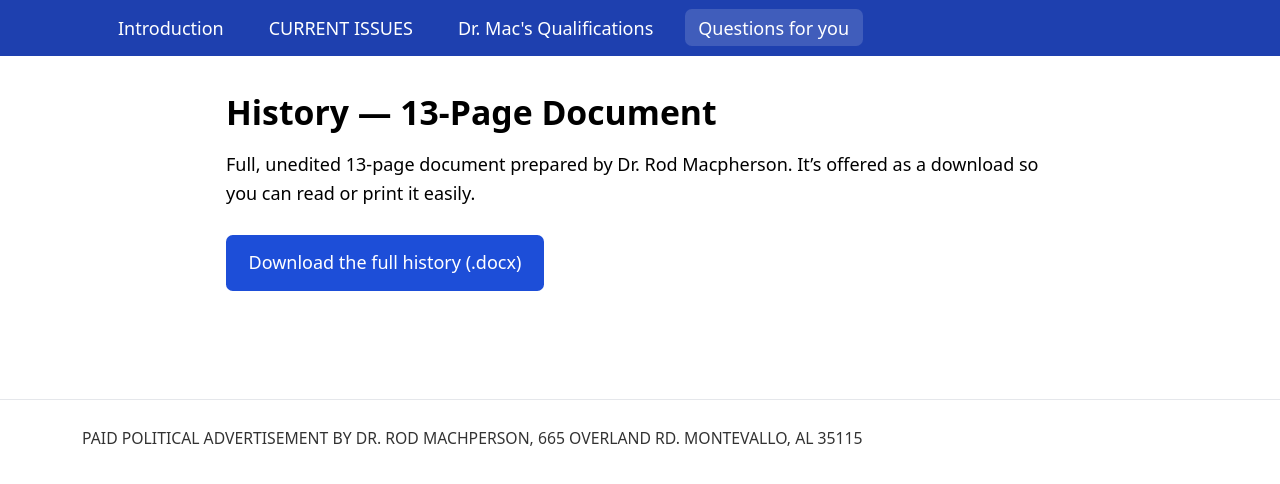
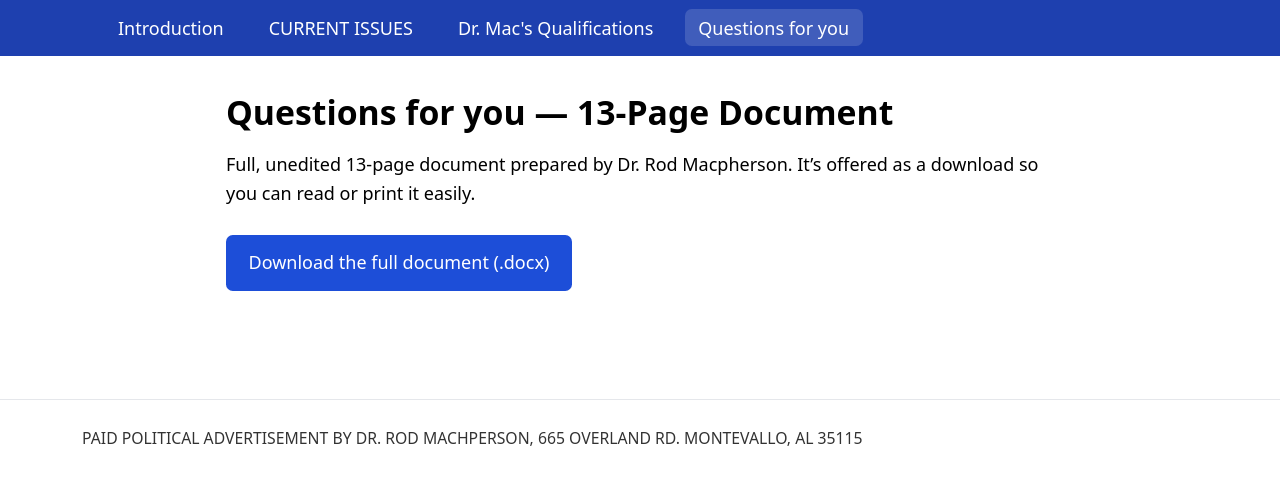
Before and after one commit to PufyBee/grandfatherscampaign, a Next.js app: page /history in a window 1280 px wide. Shown: the top 484 px of the page. Built offline with nearby package versions, Linux system fonts and the light colour scheme.

Commit message:
Semi-final changes

```diff
--- a/app/history/page.tsx
+++ b/app/history/page.tsx
@@ -1,14 +1,14 @@
 import type { Metadata } from "next";
 
 export const metadata: Metadata = {
-  title: "History — Full Document Download | Montevallo Water Facts",
+  title: "Questions for you — Full Document Download | Montevallo Water Facts",
 };
 
 export default function HistoryPage() {
   const docPath = "/docs/nix-2019-campaign-and-2020-2025.docx";
   return (
     <div className="mx-auto max-w-3xl px-4">
-      <h1 className="text-3xl font-bold mb-4">History — 13-Page Document</h1>
+      <h1 className="text-3xl font-bold mb-4">Questions for you — 13-Page Document</h1>
       <p className="mb-6">
         Full, unedited 13-page document prepared by Dr. Rod Macpherson. It’s offered as a download so you can read or print it easily.
       </p>
@@ -18,7 +18,7 @@ export default function HistoryPage() {
         download
         className="inline-block rounded-md bg-blue-700 px-5 py-3 text-white font-medium hover:bg-blue-800"
       >
-        Download the full history (.docx)
+        Download the full document (.docx)
       </a>
     </div>
   );
```
